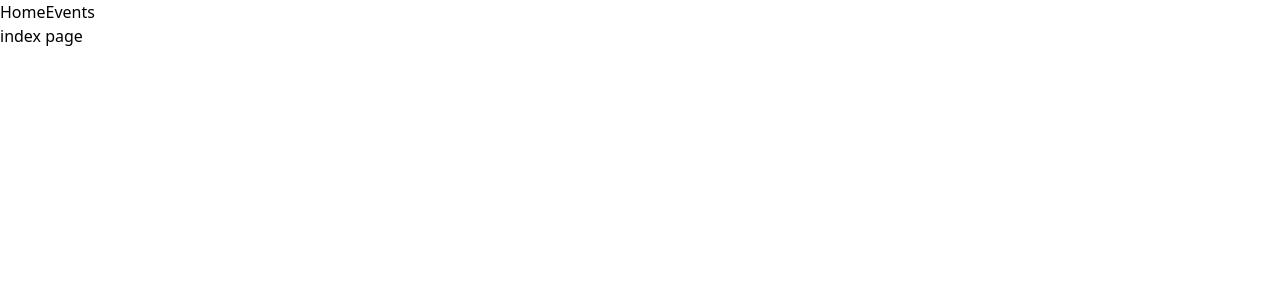
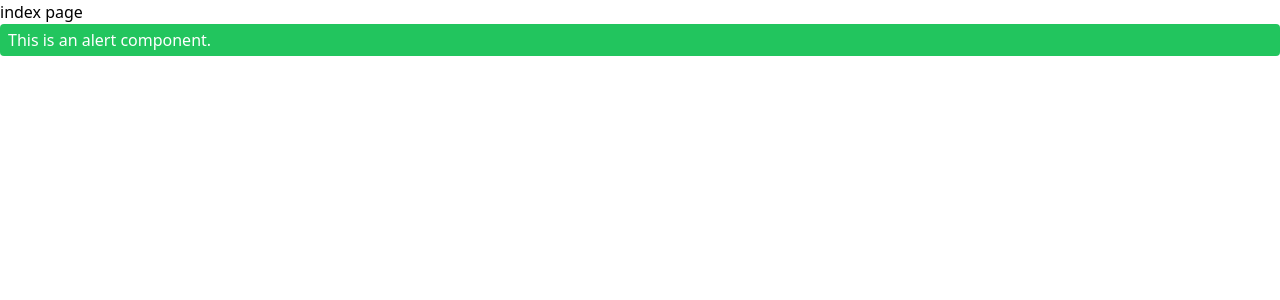
Before and after one commit to freemonic/nuxt3-e1, a Nuxt app: page / in a window 1280 px wide. Shown: the top 300 px of the page. Built offline with nearby package versions, Linux system fonts and the light colour scheme.

Commit message:
Created Alert component.

```diff
--- a/app.vue
+++ b/app.vue
@@ -1,14 +1,6 @@
 <template>
   <div>
     <NuxtLayout>
-      <header>
-        <ul>
-          <li>
-            <NuxtLink to="/">Home</NuxtLink>
-            <NuxtLink to="/events">Events</NuxtLink>
-          </li>
-        </ul>
-      </header>
       <NuxtPage/>
     </NuxtLayout>
   </div>
--- /dev/null
+++ b/components/Alert.vue
@@ -0,0 +1,9 @@
+<script setup></script>
+
+<template>
+    <div class="Alert bg-green-500 rounded px-2 py-1 text-white mb-2 ">
+        This is an alert component.
+    </div>
+</template>
+
+<style lang="scss"></style>
--- a/pages/index.vue
+++ b/pages/index.vue
@@ -1,3 +1,4 @@
 <template>
     <div>index page</div>
+    <Alert />
 </template>
```
